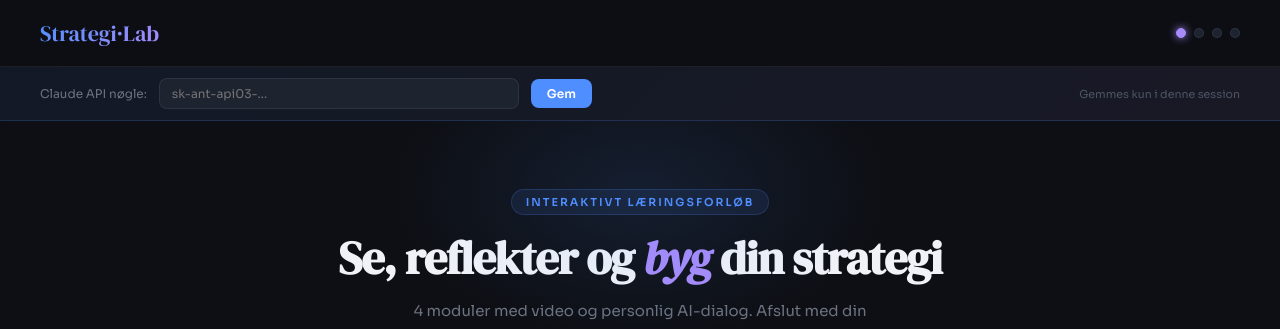
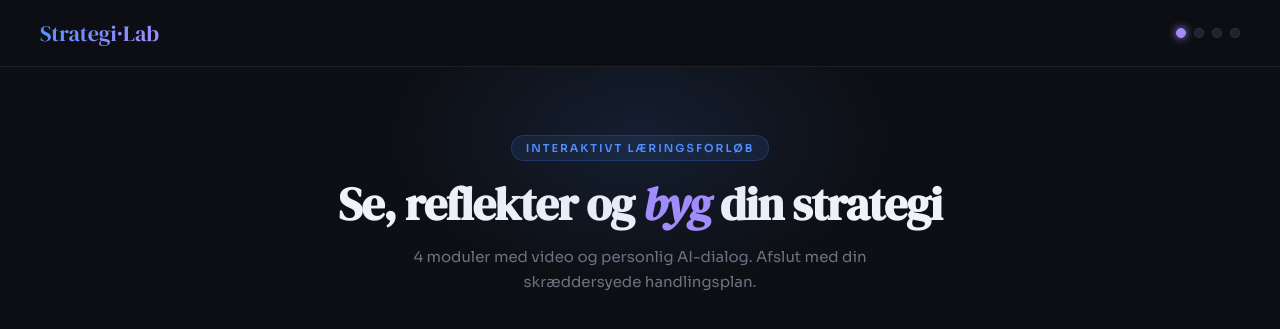
Before and after one commit to Juulstrups-Playground/DIFTOOL, a plain HTML site: page index.html in a window 1280 px wide. Shown: the top 329 px of the page. Drawn offline with Linux system fonts and the light colour scheme.

Commit message:
Add files via upload

```diff
--- a/index.html
+++ b/index.html
@@ -44,32 +44,7 @@
   .pdot.done{background:#4f8eff;border-color:#4f8eff;box-shadow:0 0 8px #4f8eff}
   .pdot.active{background:#a78bfa;border-color:#a78bfa;box-shadow:0 0 8px #a78bfa}
 
-  /* API BANNER */
-  .api-banner{
-    padding:11px 40px;
-    border-bottom:1px solid rgba(79,142,255,.2);
-    background:linear-gradient(135deg,rgba(79,142,255,.08),rgba(167,139,250,.08));
-    display:flex;align-items:center;gap:12px;flex-wrap:wrap;
-  }
-  .api-banner label{font-size:12px;color:#6b7280;white-space:nowrap}
-  .api-banner input{
-    flex:1;max-width:360px;
-    background:#1e2330;border:1px solid rgba(255,255,255,.07);
-    border-radius:8px;padding:7px 12px;
-    color:#f0f2f7;font-family:'Sora',sans-serif;font-size:12px;
-    outline:none;transition:border-color .2s;
-  }
-  .api-banner input:focus{border-color:rgba(79,142,255,.4)}
-  .api-save{
-    background:#4f8eff;border:none;border-radius:8px;
-    padding:7px 16px;color:white;
-    font-family:'Sora',sans-serif;font-size:12px;font-weight:600;
-    cursor:pointer;transition:background .2s;white-space:nowrap;
-  }
-  .api-save:hover{background:#3d7aff}
-  #apiStatus{display:none;font-size:11px;padding:4px 10px;border-radius:100px}
-  #apiStatus.ok{display:inline-block;background:rgba(52,211,153,.1);color:#34d399;border:1px solid rgba(52,211,153,.2)}
-  #apiStatus.err{display:inline-block;background:rgba(248,113,113,.1);color:#f87171;border:1px solid rgba(248,113,113,.2)}
+
 
   /* HERO */
   .hero{text-align:center;padding:68px 40px 50px;position:relative;overflow:hidden}
@@ -288,14 +263,7 @@
   </div>
 </header>
 
-<!-- API BANNER -->
-<div class="api-banner">
-  <label>Claude API nøgle:</label>
-  <input type="password" id="apiKey" placeholder="sk-ant-api03-..." />
-  <button class="api-save" onclick="saveKey()">Gem</button>
-  <span id="apiStatus"></span>
-  <span style="margin-left:auto;font-size:11px;color:#4b5563">Gemmes kun i denne session</span>
-</div>
+
 
 <!-- HERO -->
 <div class="hero">
@@ -416,8 +384,10 @@ Regler: Stil KUN ét spørgsmål ad gangen. Pres dem venligt til at være meget
   }
 ];
 
+// ⬇️ Indsæt din Claude API nøgle her (kun synlig i kildekoden, ikke for brugerne)
+const API_KEY = "din-api-nøgle-her";
+
 // STATE
-let apiKey = '';
 const watched   = [false,false,false,false];
 const completed = [false,false,false,false];
 const histories = [[],[],[],[]];
@@ -488,25 +458,12 @@ function buildModules() {
   });
 }
 
-// API KEY
-function saveKey() {
-  const v = document.getElementById('apiKey').value.trim();
-  const s = document.getElementById('apiStatus');
-  if (!v.startsWith('sk-ant-')) {
-    s.textContent = 'Ugyldig nøgle'; s.className = 'err'; return;
-  }
-  apiKey = v;
-  s.textContent = 'Gemt ✓'; s.className = 'ok';
-  document.getElementById('apiKey').value = '••••••••••••••••';
-}
-
 // CLAUDE API
 async function callClaude(system, messages, maxTokens=400) {
-  if (!apiKey) return "Tilføj din Claude API nøgle øverst for at aktivere AI-chat.";
   try {
     const res = await fetch("https://api.anthropic.com/v1/messages", {
       method:"POST",
-      headers:{"Content-Type":"application/json","x-api-key":apiKey,"anthropic-version":"2023-06-01"},
+      headers:{"Content-Type":"application/json","x-api-key":API_KEY,"anthropic-version":"2023-06-01"},
       body:JSON.stringify({model:"claude-sonnet-4-20250514",max_tokens:maxTokens,system,messages})
     });
     const d = await res.json();
```
